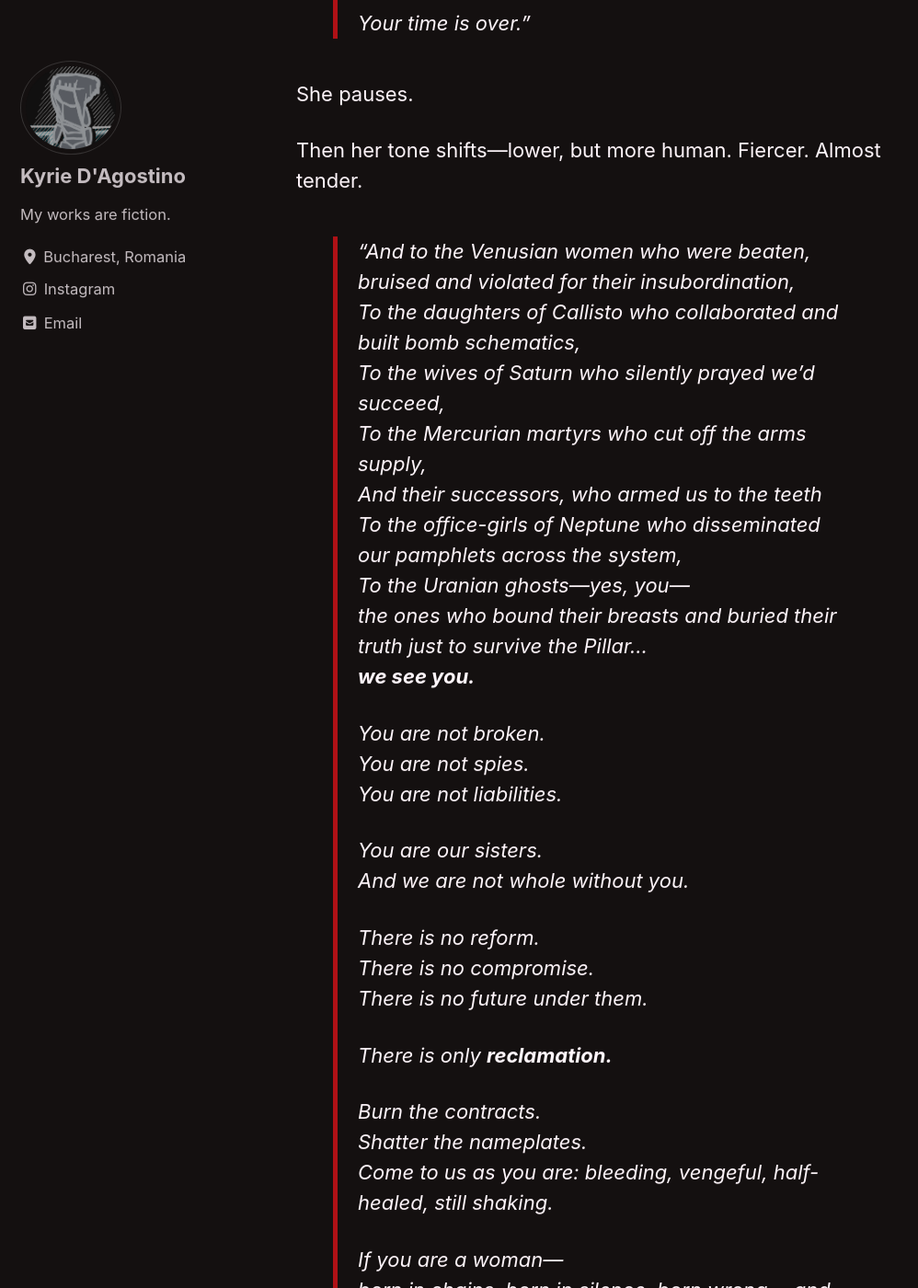
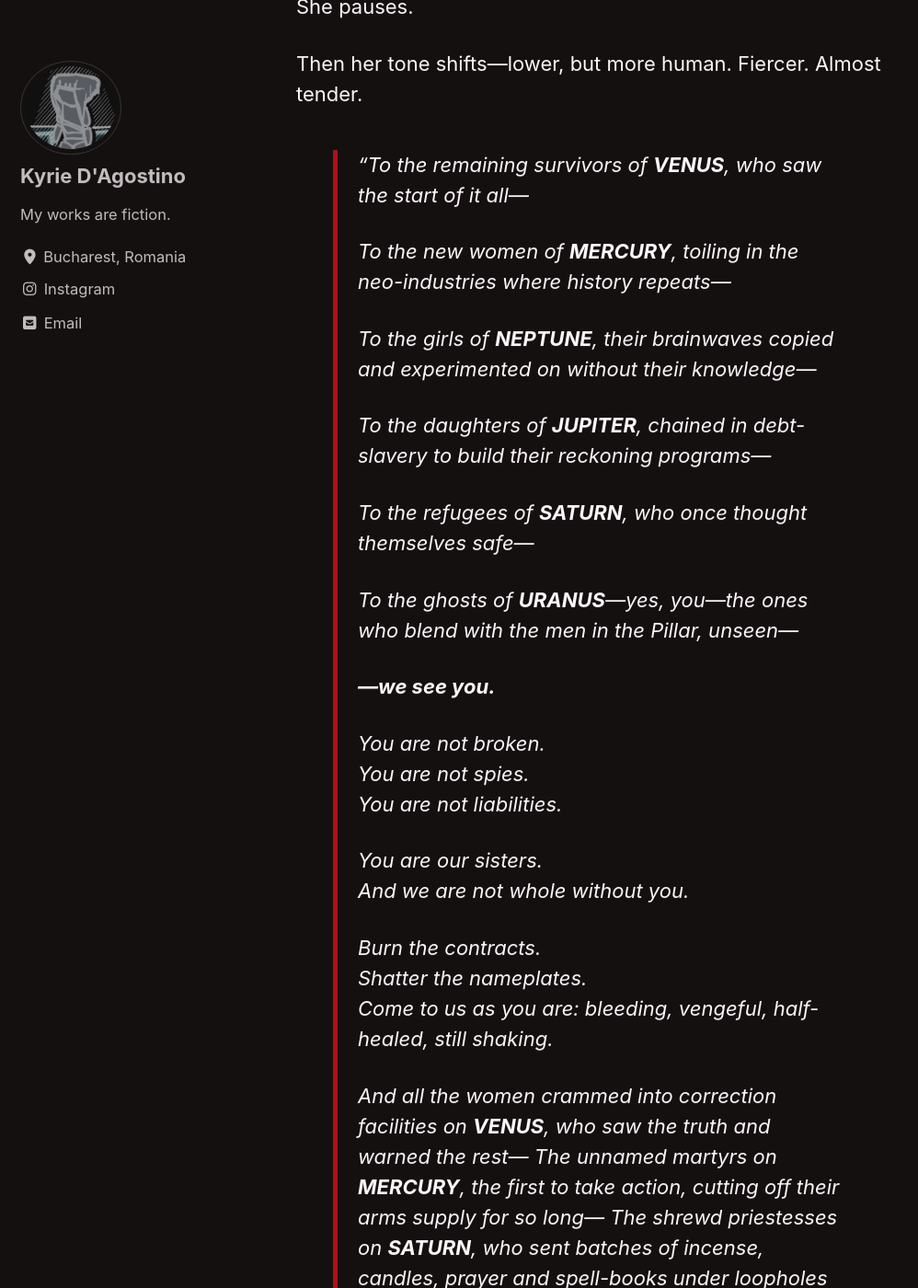
Before and after one commit to kyrie-edelweiss/edelweiss-archive, a Jekyll site: the page built from _pages/red-king.md, in a window 1280 px wide and 1400 px high, scrolled down 105007 px. Shown: the whole window at 92% size, without its empty margins (0-998 px from the left). Built offline with Jekyll 4.4.1, drawn with Linux system fonts in a browser that asks for light colours; cached includes are drawn as plain includes; our own code applies the rules of GitHub Pages for plain Markdown files; some of the changed text lies outside the part shown.

Commit message:
Update red-king.md

```diff
--- a/_pages/red-king.md
+++ b/_pages/red-king.md
@@ -2317,12 +2317,10 @@ The redhead shrugs off her jacket. Beneath it, a lining of red threads stitched
 
 The brunette—calm, practiced—leans into the camera, wiping the lens clean with her sleeve. She sets her submachine gun on the table with gentle finality. The feed sharpens again.
 
-The redhead turns to the lens. Only her eyes remain visible now beneath a veil of scarlet-colored hair.
+The redhead turns to the lens. Only her eyes remain visible now, her hair flowing into scarlet-colored strands.
 
 Her voice is low, steady, the kind that speaks *after* war—when there’s no need to shout.
 
-> **“This broadcast will repeat until every last SPA reactionary is found and shot.**
->
 > To the enforcers of the Seven Planet Authority:
 >
 > Your currency is worthless.
@@ -2342,15 +2340,19 @@ She pauses.
 
 Then her tone shifts—lower, but more human. Fiercer. Almost tender.
 
-> “And to the Venusian women who were beaten, bruised and violated for their insubordination,
-> To the daughters of Callisto who collaborated and built bomb schematics,
-> To the wives of Saturn who silently prayed we'd succeed,
-> To the Mercurian martyrs who cut off the arms supply,
-> And their successors, who armed us to the teeth
-> To the office-girls of Neptune who disseminated our pamphlets across the system,
-> To the Uranian ghosts—yes, *you*—
-> the ones who bound their breasts and buried their truth just to survive the Pillar…
-> **we see you.**
+> “To the remaining survivors of **VENUS**, who saw the start of it all—
+>
+> To the new women of **MERCURY**, toiling in the neo-industries where history repeats—
+>
+> To the girls of **NEPTUNE**, their brainwaves copied and experimented on without their knowledge—
+>
+> To the daughters of **JUPITER**, chained in debt-slavery to build their reckoning programs—
+>
+> To the refugees of **SATURN**, who once thought themselves safe—
+>
+> To the ghosts of **URANUS**—yes, *you*—the ones who blend with the men in the Pillar, unseen—
+>
+> **—we see you.**
 >
 > You are not broken.
 > You are not spies.
@@ -2359,15 +2361,20 @@ Then her tone shifts—lower, but more human. Fiercer. Almost tender.
 > You are our sisters.
 > And we are not whole without you.
 >
-> There is no reform.
-> There is no compromise.
-> There is no future under them.
->
-> There is only **reclamation.**
->
 > Burn the contracts.
 > Shatter the nameplates.
 > Come to us as you are: bleeding, vengeful, half-healed, still shaking.
+>
+> And all the women crammed into correction facilities on **VENUS**, who saw the truth and warned the rest—
+>  The unnamed martyrs on **MERCURY**, the first to take action, cutting off their arms supply for so long—
+>   The shrewd priestesses on **SATURN**, who sent batches of incense, candles, prayer and spell-books under loopholes in the contract—
+>    The overworked paper-pushers on **NEPTUNE**, who still found time to disseminate our pamphlets—
+>     The second generation of **MERCURY**, who armed us to teeth from workshops hidden in the mountains—
+>      The brilliant women of **JUPITER** who mailed us thumbsticks of bomb schematics and sabotaged communication centers—
+>       The silent angels of **URANUS**, who braved the Pillar and sacrificed everything to take it down—
+>        The countless men who stood beside us, who never asked for anything in return—
+>
+> **—we love you.**
 >
 > If you are a woman—
 > born in chains, born in silence, born *wrong*—
@@ -2376,3 +2383,5 @@ Then her tone shifts—lower, but more human. Fiercer. Almost tender.
 > **you are one of us.**”
 
 **[RECKONER LOOP ACTIVE – PLAYBACK CYCLE: INDEFINITE]**
+
+# THE END — THE RED KING
```
Also changed, not shown: other parts of _pages/red-king.md (+2 -2 lines).
